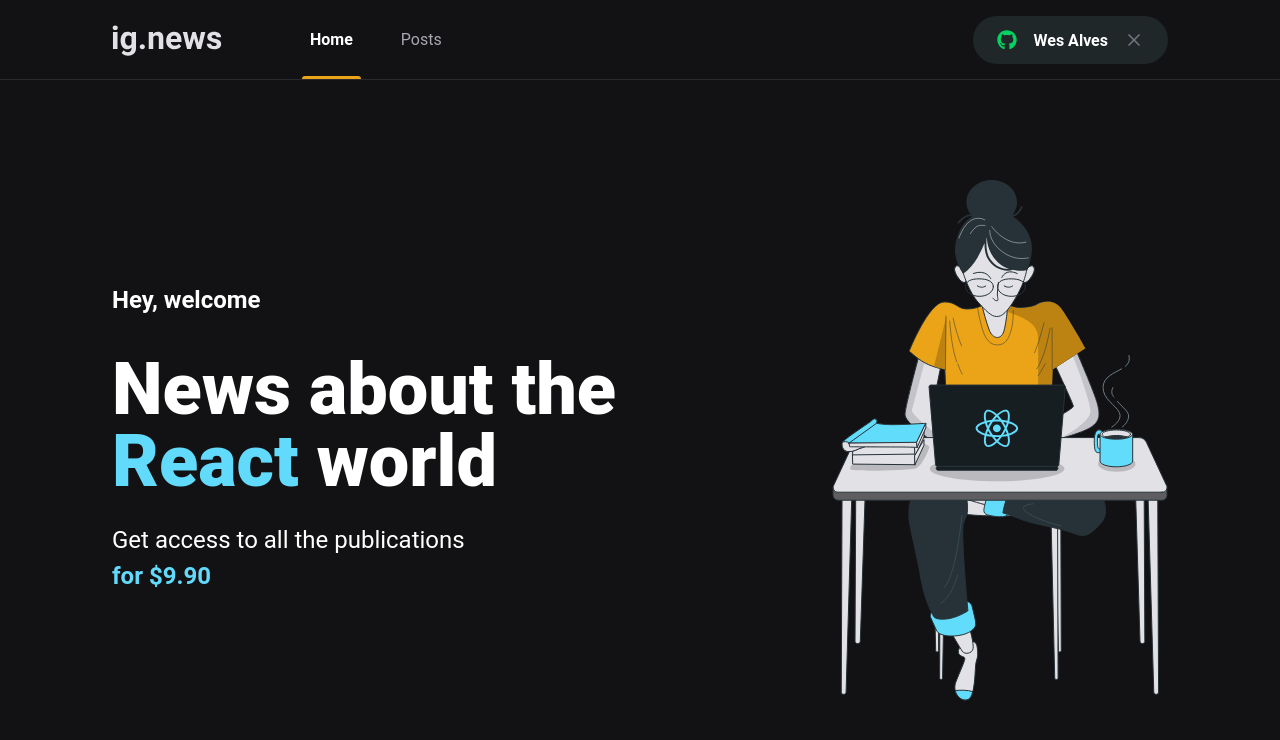
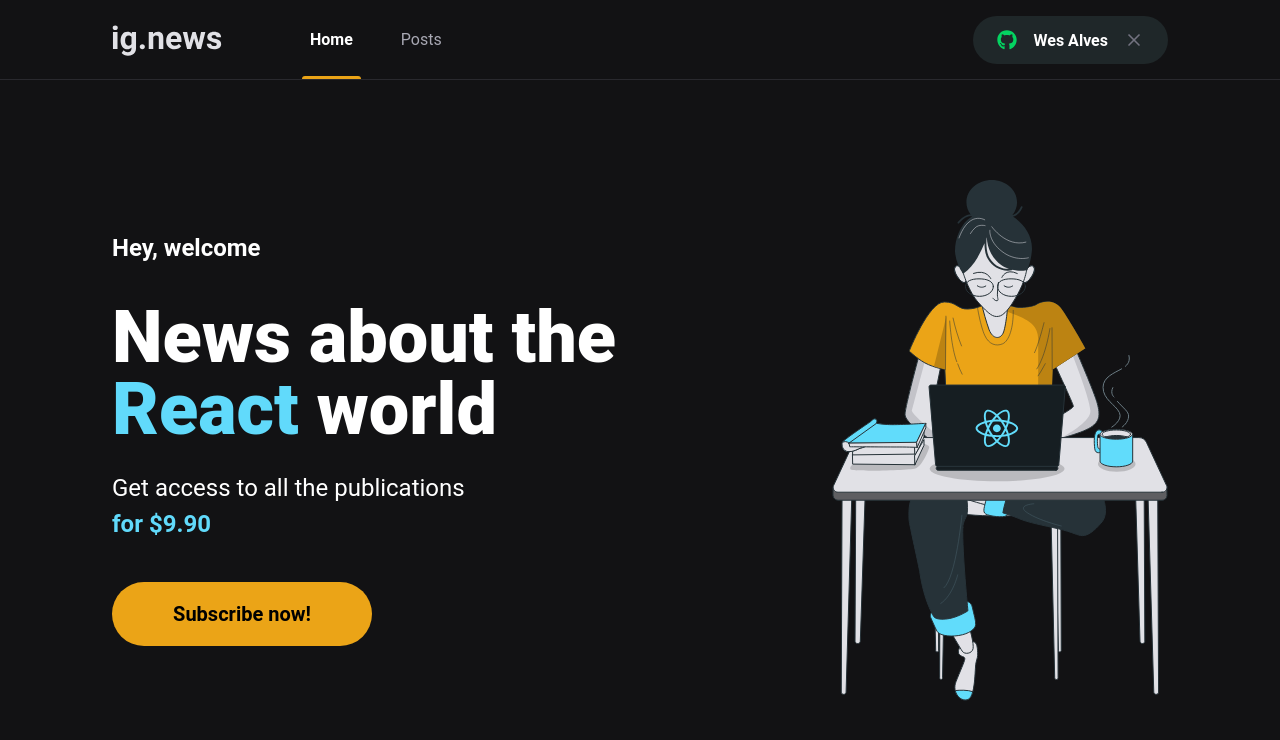
Before and after one commit to wesAlves/ignite-react-03-ignews, a Next.js app: page / in a window 1280 px wide. Shown: the top 740 px of the page. Built offline with nearby package versions, Linux system fonts and the light colour scheme.

Commit message:
home adj

```diff
--- /dev/null
+++ b/src/components/SubscribeButton/index.tsx
@@ -0,0 +1,12 @@
+import styles from './styles.module.scss';
+
+export function SubscribeButton() {
+    return(
+        <button type='button' className={styles.subscribeButton}>
+            Subscribe now!
+
+        </button>
+    )
+
+
+}
--- /dev/null
+++ b/src/components/SubscribeButton/styles.module.scss
@@ -0,0 +1,17 @@
+.subscribeButton{
+    width: 260px;
+    height: 4rem;
+    border: 0;
+    border-radius: 2rem;
+    background: var(--yellow-500);
+    font-size: 1.25rem;
+    font-weight: bold;
+    display: flex;
+    justify-content: center;
+    align-items: center;
+    transition: filter .2s;
+
+    &:hover{
+        filter: brightness(.8)
+    }
+}
--- a/src/pages/index.tsx
+++ b/src/pages/index.tsx
@@ -1,4 +1,5 @@
 import Head from "next/head";
+import { SubscribeButton } from "../components/SubscribeButton";
 import styles from "./styles/home.module.scss";
 
 export default function Home() {
@@ -19,6 +20,8 @@
             Get access to all the publications <br />
             <span>for $9.90</span>
           </p>
+
+          <SubscribeButton />
         </section>
 
         <img src="/images/avatar.svg" alt="Girl coding" />
--- a/src/pages/styles/home.module.scss
+++ b/src/pages/styles/home.module.scss
@@ -37,4 +37,8 @@
       font-weight: bold;
     }
   }
+
+  button {
+    margin-top: 2.5rem;
+  }
 }
```
